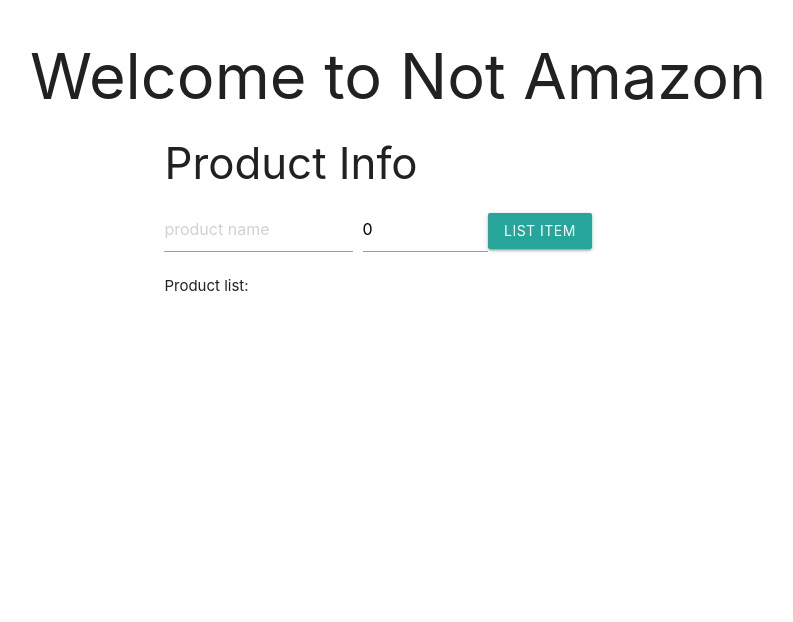
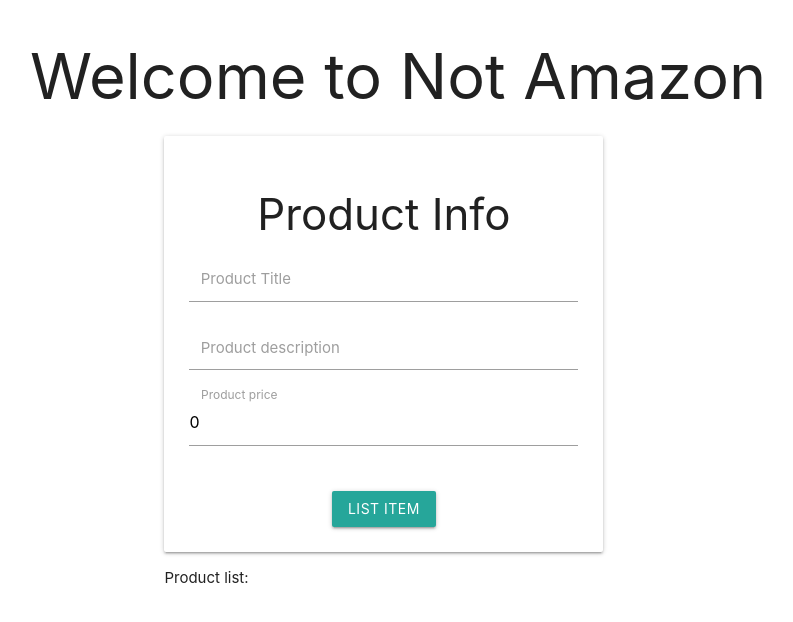
Before and after one commit to TimCPB/Nah-Mazon, a React (Create React App) app: page / in a window 1280 px wide. Shown: the top 622 px of the page, without its empty margins (162-955 px from the left). Built offline with nearby package versions, Linux system fonts and the light colour scheme.

Commit message:
Added description prop and style

```diff
--- a/src/Form.js
+++ b/src/Form.js
@@ -7,6 +7,7 @@
         this.state = {
             title: '',
             price: 0,
+            description: '',
             list: []
         };
         this.myChangeHandler = this.myChangeHandler.bind(this);
@@ -23,37 +24,55 @@
         this.setState({ price: event.target.value });
     }
 
+    myDescHandler = (event) => {
+        (event).preventDefault();
+        this.setState({ description: event.target.value });
+    }
+
     mySubmittedForm = (event) => {
         (event).preventDefault();
         let array = []
-        array.push( {
+        array.push({
             title: this.state.title,
-          price: this.state.price
+            price: this.state.price,
+            description: this.state.description
         })
-        this.setState({ list: this.state.list.concat(array), title: '', price: 0 });
+        this.setState({ list: this.state.list.concat(array), title: '', price: 0, description: '' });
     }
 
     render() {
         return (
             <div className="container">
+                <div className="card container center-align" style={{ padding: "25px" }}>
                     <form onSubmit={this.mySubmittedForm}>
+                        <h3>Product Info</h3>
+                        <div class="input-field col s6">
+                            <input type="text" value={this.state.title} onChange={this.myChangeHandler} id="product_name" className="validate" />
+                            <label for="product_name">Product Title</label>
+                        </div>
+                        <div class="input-field col s6">
+                            <textarea value={this.state.description} onChange={this.myDescHandler} id="product_desc" className="materialize-textarea validate" />
+                            <label for="product_desc">Product description</label>
+                        </div>
 
-
-                    <h3>Product Info</h3>
-                    <input type="text" value={this.state.title} onChange={this.myChangeHandler} style={{ width: "30%" }} placeholder="product name" />
-                    <input type="number" value={this.state.price} onChange={this.myPriceHandler} style={{ width: "20%", marginLeft: "10px" }} placeholder="price" />
+                        <div class="input-field col s6">
+                            <input type="number" value={this.state.price} onChange={this.myPriceHandler} placeholder="price" id="product_price" className="validate" />
+                            <label for="product_price">Product price</label>
+                        </div>
+                        <br />
                         <input type="submit" value="List item" className="btn" />
                     </form>
+                </div>
                 <p>Product list:</p>
                 <div className="row">
                     {this.state.list.map((item, index) => (
                         <div key={index} className="card col s12 m3 hoverable center-align" style={{ minHeight: "80px", marginRight: "10px" }}>
                             <div className="card-content">
                                 <span className="card-title"> {item.title}</span>
-                                <span> £{item.price}</span>
+                                <span>{item.description}</span>
                             </div>
                             <div className="card-action">
-                                <span>Some more info</span>
+                                <span style={{ fontWeight: "600" }}> £{item.price}</span>
 
                             </div>
                         </div>
```
Lines whose indentation alone changed are shown as unchanged.
